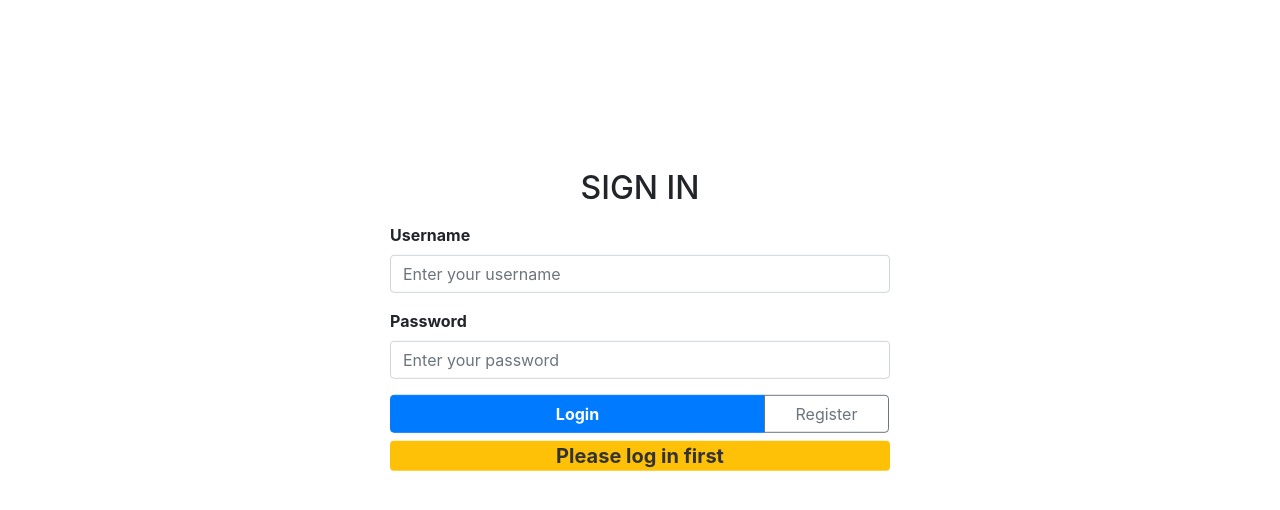
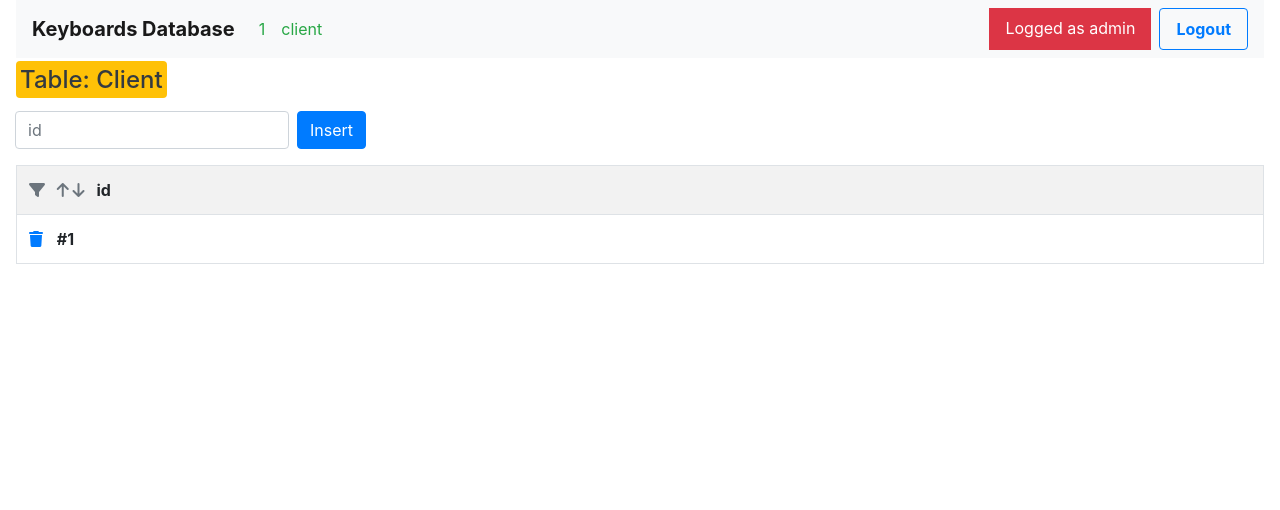
Before and after one commit to Ivan-Kulagin/mirea-database-app, a Flask app: page /Client in a window 1280 px wide. Shown: the top 510 px of the page. Run offline with Flask 2, Linux system fonts and the light colour scheme; tables that the repository leaves empty or names only in its code hold one stand-in row (values such as "Sample post"); some libraries are stand-ins or nearby versions.

Commit message:
Added filters; ID not required field anymore

```diff
--- a/app.py
+++ b/app.py
@@ -1,6 +1,7 @@
 from flask import Flask, render_template, request, redirect, url_for, send_from_directory
 from flask_mysqldb import MySQL
 import os
+import re
 import config
 
 app = Flask(__name__)
@@ -20,7 +21,7 @@ mysql = MySQL(app)
 data = None
 headings = None
 tables = None
-privilege = 0  # 0 - unauthorized, 1 - authorized, 2 - admin
+privilege = 2  # 0 - unauthorized, 1 - authorized, 2 - admin
 
 
 @app.route('/favicon.ico')
@@ -115,6 +116,7 @@ def logout():
 
 @app.route('/<table>', methods=['GET', 'POST'])
 def index(table):
+    # error = request.args.get('error')
     if table == "register":
         redirect(url_for('register'))
     elif table == "login":
@@ -236,16 +238,41 @@ def update(table, id, field_value):
         return redirect(url_for('index', table=table))
 
 
-@app.route('/filter/<table>/<column>/<_from>/<_to>', methods=['GET', 'POST'])
-def filter(table, column, _from, _to):
+@app.route('/filter/<table>/<column>', methods=['GET', 'POST'])
+def filter(table, column):
+    global data
+    type = None
     if privilege == 0:
         return render_template('auth.html', auth_mode=1, valid_res='Please log in first')
-    query = f"SELECT * FROM {table} WHERE {column} BETWEEN {_from} AND {_to}"
-    cur = mysql.connection.cursor()
-    cur.execute(query)
-    mysql.connection.commit()
-    cur.close()
-    return redirect(url_for('index', table=table))
+
+    cursor = mysql.connection.cursor()
+    cursor.execute(f"DESCRIBE {table}")
+    type = dict([(item['Field'], item['Type']) for item in cursor.fetchall() if item['Field'] == column])
+    type = re.sub(r'[^a-zA-Z ]+', '', type[column])
+
+    if request.method == "POST":
+        pattern = request.form['pattern']
+        try:
+            if type == 'decimal' or type == 'int':
+                query = f"SELECT * FROM {table} WHERE {column} {pattern}"
+                cursor.execute(query)
+                print(query)
+            elif type == 'char':
+                query = f"SELECT * FROM {table} WHERE {column} LIKE '{pattern}'"
+                cursor.execute(query)
+                print(query)
+            data = cursor.fetchall()
+            mysql.connection.commit()
+            cursor.close()
+
+        except Exception as error:
+            print(error)
+            return redirect(url_for('index', table=table))
+
+    return render_template('tables.html', headings=headings, data=data, table=table, tables=tables,
+                           column=column, privilege=privilege, db_tables=db_tables, white_list=white_list,
+                           type=type, filter=True)
+
 
 
 @app.route('/sort/<table>/<column>/<order>', methods=['GET', 'POST'])
@@ -265,7 +292,8 @@ def sort(table, column, order):
         return redirect(url_for('index', table=table))
     mysql.connection.commit()
     cur.close()
-    return render_template('tables.html', headings=headings, data=data, table=table, tables=tables, privilege=privilege)
+    return render_template('tables.html', headings=headings, data=data, table=table, column=column,
+                           tables=tables, privilege=privilege, db_tables=db_tables, white_list=white_list)
 
 
 if __name__ == '__main__':
--- a/config.py
+++ b/config.py
@@ -8,5 +8,5 @@ username = 'root'
 password = ''
 
 # Application config
-root_table = 'Client'  # Table
+root_table = 'Client'  # Entry Point Table
 white_listed_tables = ['users', 'worker_order_', 'order_', 'worker', 'workshop']  # Hide tables from user group
--- a/templates/base.html
+++ b/templates/base.html
@@ -11,7 +11,7 @@
 
 <body class="mx-3">
 
-    <nav class="navbar navbar-expand-lg navbar-light bg-light">
+    <nav class="navbar navbar-expand-lg navbar-light bg-light mb-2">
       <a class="navbar-brand font-weight-bold" href="/">Keyboards Database</a>
       <button class="navbar-toggler" type="button" data-toggle="collapse" data-target="#navbarNav" aria-controls="navbarNav" aria-expanded="false" aria-label="Toggle navigation">
         <span class="navbar-toggler-icon"></span>
--- a/templates/form.html
+++ b/templates/form.html
@@ -1,4 +1,4 @@
-<div class="display-4 d-inline p-2 bg-warning text-dark" style="text-transform: capitalize; font-size: 26px; font-weight: 500;">Table: {{ table }} </div>
+<div class="display-4 d-inline p-1 bg-warning text-dark rounded" style="text-transform: capitalize; font-size: 24px; font-weight: 500;">Table: {{ table }} </div>
 {% if row is defined and privilege > 1 %}
 <form method="post" action="/update/{{ table }}/{{ id }}/{{ field_value }}">
     <div class="input-group mb-3 mt-3">
@@ -15,12 +15,33 @@
         <a href="/{{ table }}" class="btn btn-secondary input-group-append ml-2">Undo</a>
     </div>
 </form>
+
+{% elif filter %}
+<form action="/filter/{{ table }}/{{ column }}" method="POST">
+    <div class="input-group mb-3 mt-3">
+        <div class="input-group-append mr-2">
+            <input type="text" name="pattern" class="form-control" style="width: 300px" placeholder="Enter filter for {{ column }}" required/>
+        </div>
+        <input type="submit" class="btn btn-primary" value="Filter"/>
+        <a href="/{{ table }}" class="btn btn-secondary input-group-append ml-2">Undo</a>
+        {% if type == 'decimal' or type == 'int' %}
+        <span class="nav-link bg-info text-white ml-2 rounded font-weight-bold small">You can use compare operators (<, >, ==, >=, <=, !=) or BETWEEN expression to filter data</span>
+        {% elif type == 'char' %}
+        <span class="nav-link bg-info text-white ml-2 rounded font-weight-bold small">You can use LIKE expressions ('%', '_') to filter data</span>
+        {% endif %}
+    </div>
+</form>
+
 {% elif privilege > 1 %}
 <form method="post" action="/{{ table }}">
     <div class="input-group mb-3 mt-3">
         {% for header in headings %}
         <div class="input-group-append mr-2">
-         <input type="text" name="{{ header }}" class="form-control" placeholder="{{ header }}" required/>
+        {% if header != headings[0] %}
+        <input type="text" name="{{ header }}" class="form-control" placeholder="{{ header }}" required/>
+        {% else %}
+        <input type="text" name="{{ header }}" class="form-control" placeholder="{{ header }}"/>
+        {% endif %}
         </div>
         {% endfor %}
         <input type="submit" class="btn btn-primary" value="Insert"/>
--- a/templates/tables.html
+++ b/templates/tables.html
@@ -5,6 +5,7 @@
         <tr>
             {% for header in headings %}
             <th>
+                <a href="/filter/{{ table }}/{{ header }}" class="text-secondary text-decoration- mr-2"><i class="fas fa-filter"></i></a>
                 <a href="/sort/{{ table }}/{{ header }}/desc" class="text-secondary text-decoration-none"><i class="fas fa-arrow-up"></i></a>
                 <a href="/sort/{{ table }}/{{ header }}/asc" class="text-secondary text-decoration-none"><i class="fas fa-arrow-down mr-2"></i></a>
                 {{ header }}
@@ -34,4 +35,7 @@
         </tr>
         {% endfor %}
     </table>
+<!--    {% if error == None %}
+    <span class="nav-link bg-info text-white rounded font-weight-bold small w-auto">{{ error }}</span>
+    {% endif %}-->
 {% endblock %}
```
